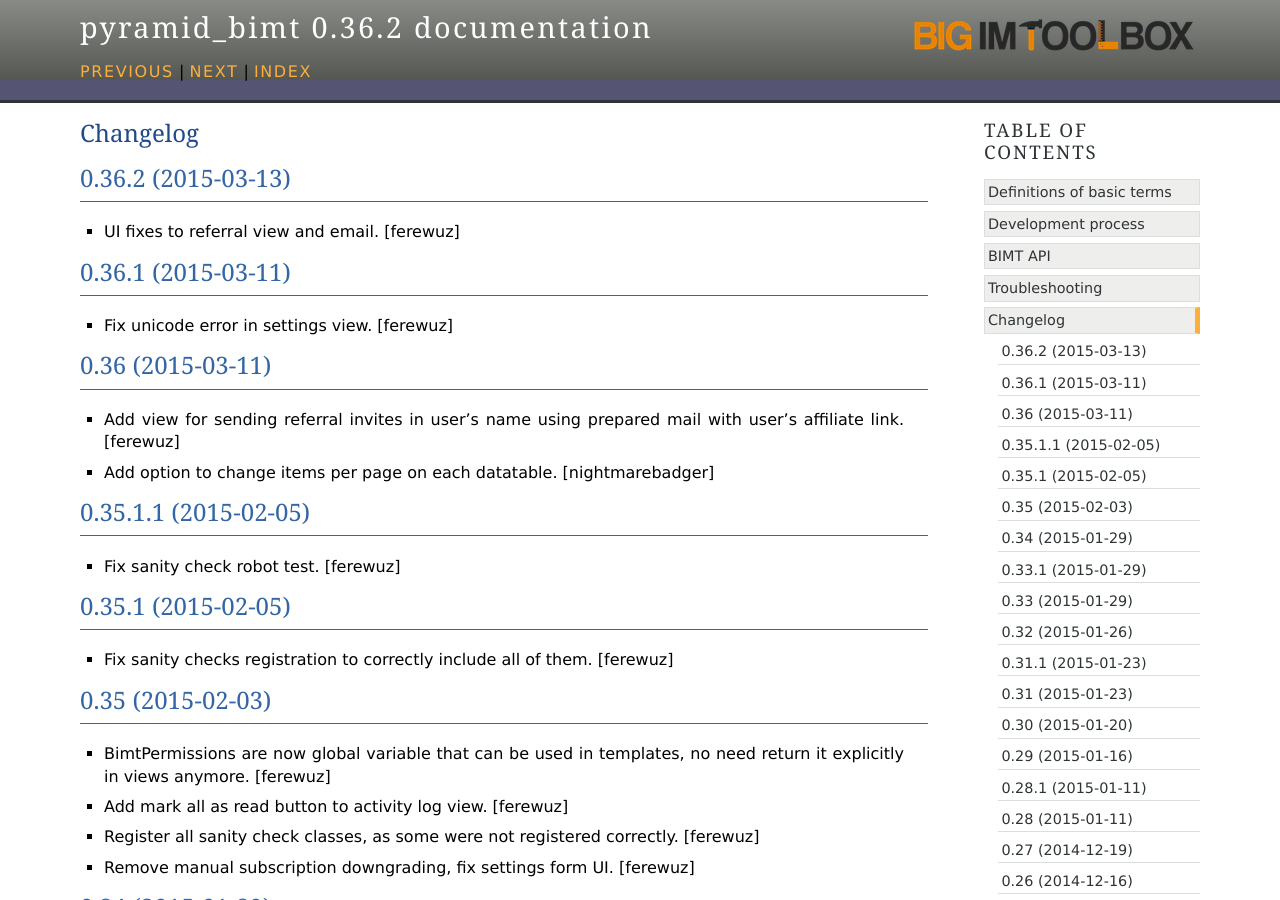
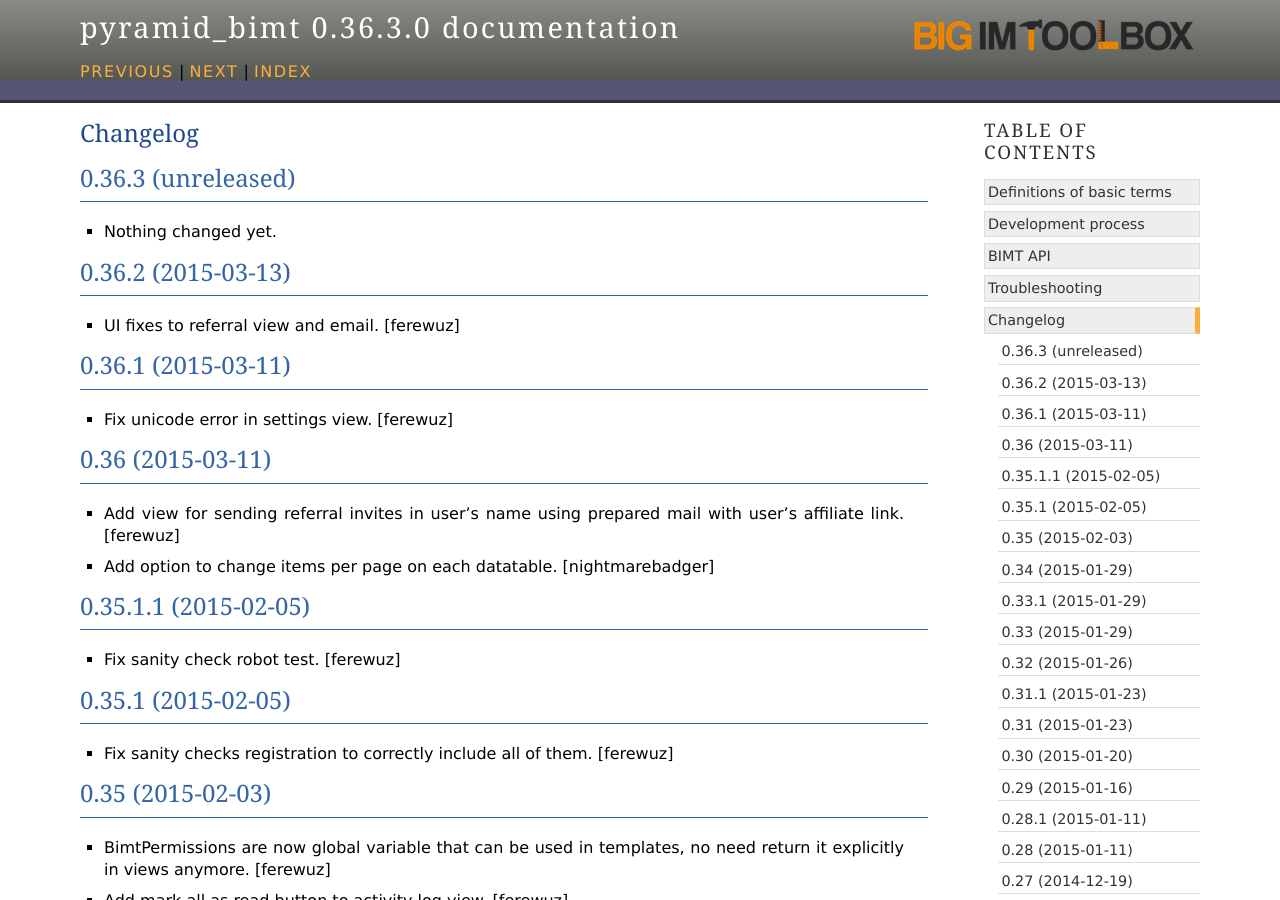
Before and after one commit to persho/pyramid_bimt, a Sphinx documentation site: the page built from docs/CHANGELOG.rst, in a window 1280 px wide and 900 px high. Built offline with Sphinx 7.4.7, drawn with Linux system fonts in a browser that asks for light colours.

Commit message:
Back to development: 0.36.3

```diff
--- a/docs/CHANGELOG.rst
+++ b/docs/CHANGELOG.rst
@@ -1,5 +1,11 @@
 Changelog
 =========
+
+
+0.36.3 (unreleased)
+-------------------
+
+- Nothing changed yet.
 
 
 0.36.2 (2015-03-13)
--- a/setup.py
+++ b/setup.py
@@ -18,7 +18,7 @@
 
 setup(
     name='pyramid_bimt',
-    version='0.36.2',
+    version='0.36.3.dev0',
     description='Base package for BIMT apps.',
     long_description=long_description,
     classifiers=[
```
